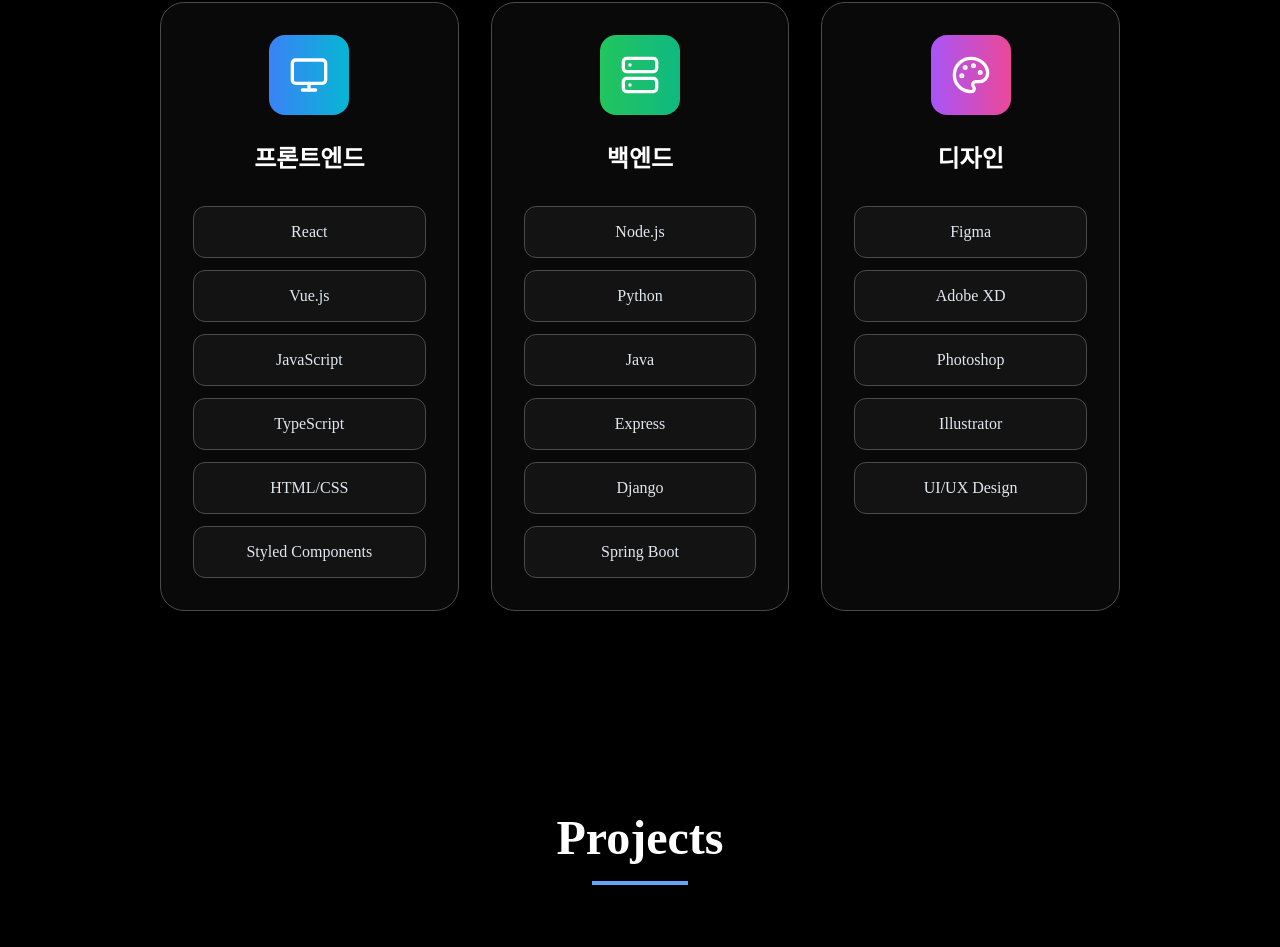
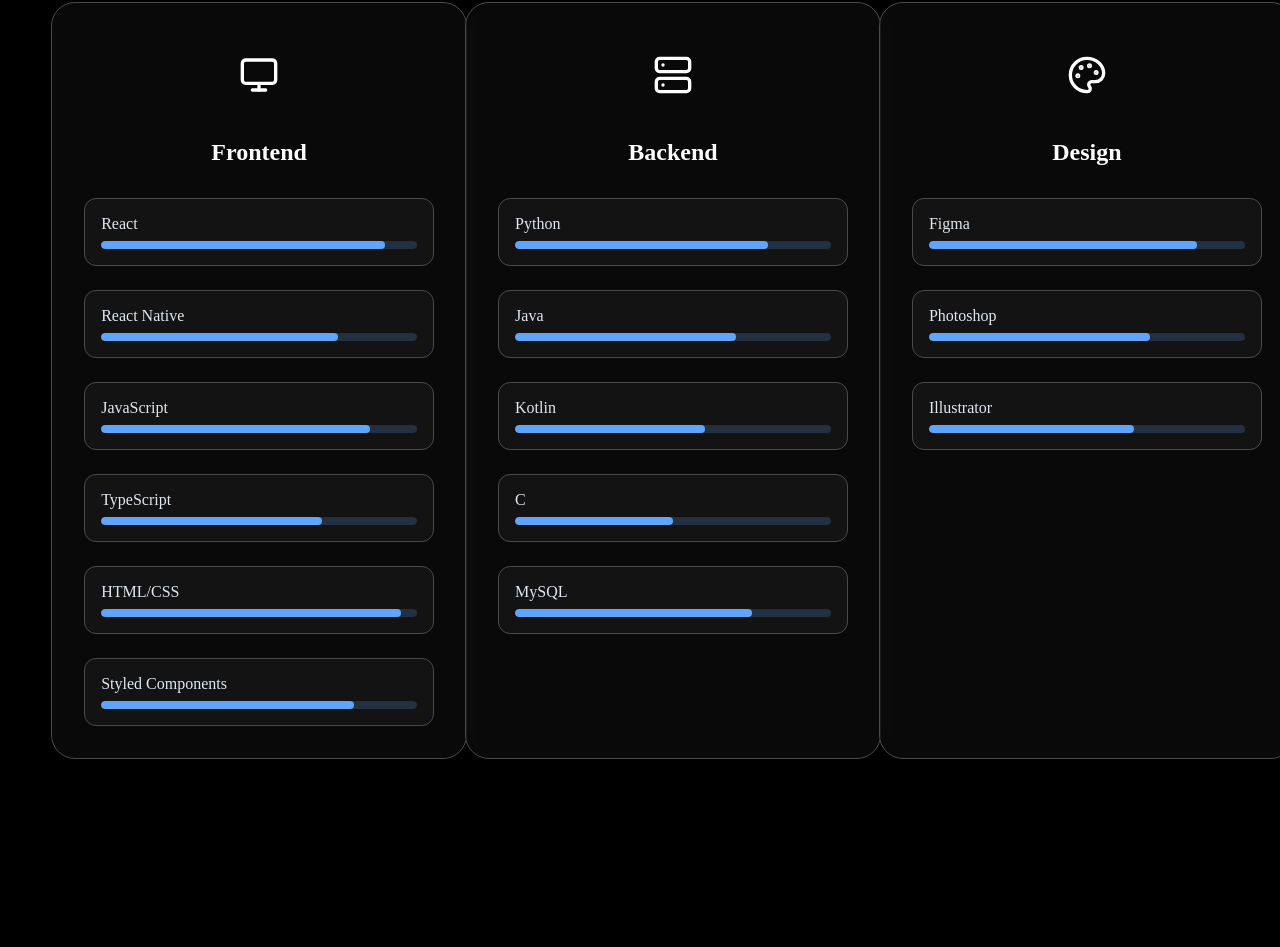
Before and after one commit to hjzhhhj/portfolio_v2, a React (Vite) app: page / in a window 1280 px wide. Shown: the part 2150-3097 px from the top of the page. Built offline with nearby package versions, Linux system fonts and the light colour scheme.

Commit message:
[FIX] : Skill Layout

```diff
--- a/src/pages/Skills.tsx
+++ b/src/pages/Skills.tsx
@@ -1,3 +1,4 @@
+// Skills.tsx
 import { motion } from "framer-motion";
 import { Monitor, Server, Palette } from "lucide-react";
 import styled from 'styled-components';
@@ -8,10 +9,10 @@
 `;
 
 const MaxWidthContainer = styled.div`
-  max-width: 960px;
+  max-width: 1200px; /* <-- 이 값을 960px에서 1200px로 변경했습니다. */
   margin-left: auto;
   margin-right: auto;
-  padding: 0 1.5rem;
+  padding: 0 4vw; /* <-- 이 값을 0 1.5rem에서 0 4vw로 변경했습니다. */
 `;
 
 const TitleContainer = styled(motion.div)`
@@ -43,10 +44,14 @@
 
   @media (min-width: 768px) {
     grid-template-columns: repeat(3, minmax(0, 1fr));
+    gap: 4rem; /* 이 값은 이미 4rem으로 설정되어 있습니다. */
   }
 `;
 
 const SkillCategoryCard = styled(motion.div)`
+  width: 100%;
+  margin-left: auto;
+  margin-right: auto;
   background-color: rgba(18, 18, 18, 0.5);
   backdrop-filter: blur(8px);
   border-radius: 1.5rem;
@@ -86,43 +91,78 @@
 const SkillList = styled.div`
   display: flex;
   flex-direction: column;
-  gap: 0.75rem;
+  gap: 1.5rem; /* 이 값은 개별 스킬 항목 간의 세로 간격입니다. */
 `;
 
 const SkillItem = styled(motion.div)`
   background-color: rgba(30, 30, 30, 0.5);
   border-radius: 0.75rem;
   padding: 1rem;
-  text-align: center;
+  text-align: left;
   color: #e2e8f0;
   font-weight: 500;
   border: 1px solid #4a4a4a;
   transition: all 0.3s ease-in-out;
+  display: flex;
+  flex-direction: column;
 
   &:hover {
     border-color: rgba(96, 165, 250, 0.3);
   }
 `;
 
+const SkillName = styled.span`
+  margin-bottom: 0.5rem;
+`;
+
+const SkillLevelBar = styled.div`
+  width: 100%;
+  height: 0.5rem;
+  background-color: rgba(96, 165, 250, 0.2);
+  border-radius: 0.25rem;
+  overflow: hidden;
+`;
+
+const SkillLevelFill = styled(motion.div)<{ $level: number }>`
+  height: 100%;
+  background-color: #60a5fa;
+  border-radius: 0.25rem;
+  width: ${props => props.$level}%;
+`;
+
 const Skills = () => {
   const skills = {
     frontend: {
-      title: '프론트엔드',
+      title: 'Frontend',
       icon: Monitor,
-      skills: ['React', 'Vue.js', 'JavaScript', 'TypeScript', 'HTML/CSS', 'Styled Components'],
-      gradient: 'linear-gradient(to right, #3b82f6, #06b6d4)'
+      skills: [
+        { name: 'React', level: 90 },
+        { name: 'React Native', level: 75 },
+        { name: 'JavaScript', level: 85 },
+        { name: 'TypeScript', level: 70 },
+        { name: 'HTML/CSS', level: 95 },
+        { name: 'Styled Components', level: 80 }
+      ],
     },
     backend: {
-      title: '백엔드',
+      title: 'Backend',
       icon: Server,
-      skills: ['Node.js', 'Python', 'Java', 'Express', 'Django', 'Spring Boot'],
-      gradient: 'linear-gradient(to right, #22c55e, #10b981)'
+      skills: [
+        { name: 'Python', level: 80 },
+        { name: 'Java', level: 70 },
+        { name: 'Kotlin', level: 60 },
+        { name: 'C', level: 50 },
+        { name: 'MySQL', level: 75 }
+      ],
     },
     design: {
-      title: '디자인',
+      title: 'Design',
       icon: Palette,
-      skills: ['Figma', 'Adobe XD', 'Photoshop', 'Illustrator', 'UI/UX Design'],
-      gradient: 'linear-gradient(to right, #a855f7, #ec4899)'
+      skills: [
+        { name: 'Figma', level: 85 },
+        { name: 'Photoshop', level: 70 },
+        { name: 'Illustrator', level: 65 }
+      ],
     }
   };
 
@@ -160,13 +200,21 @@
               <SkillList>
                 {category.skills.map((skill, skillIndex) => (
                   <SkillItem
-                    key={skill}
+                    key={skill.name}
                     initial={{ opacity: 0, x: -20 }}
                     whileInView={{ opacity: 1, x: 0 }}
                     transition={{ duration: 0.5, delay: skillIndex * 0.1 }}
                     viewport={{ once: true }}
                   >
-                    {skill}
+                    <SkillName>{skill.name}</SkillName>
+                    <SkillLevelBar>
+                      <SkillLevelFill $level={skill.level}
+                        initial={{ width: 0 }}
+                        whileInView={{ width: `${skill.level}%` }}
+                        transition={{ duration: 1.5, delay: skillIndex * 0.1 + 0.5 }}
+                        viewport={{ once: true }}
+                      />
+                    </SkillLevelBar>
                   </SkillItem>
                 ))}
               </SkillList>
```
